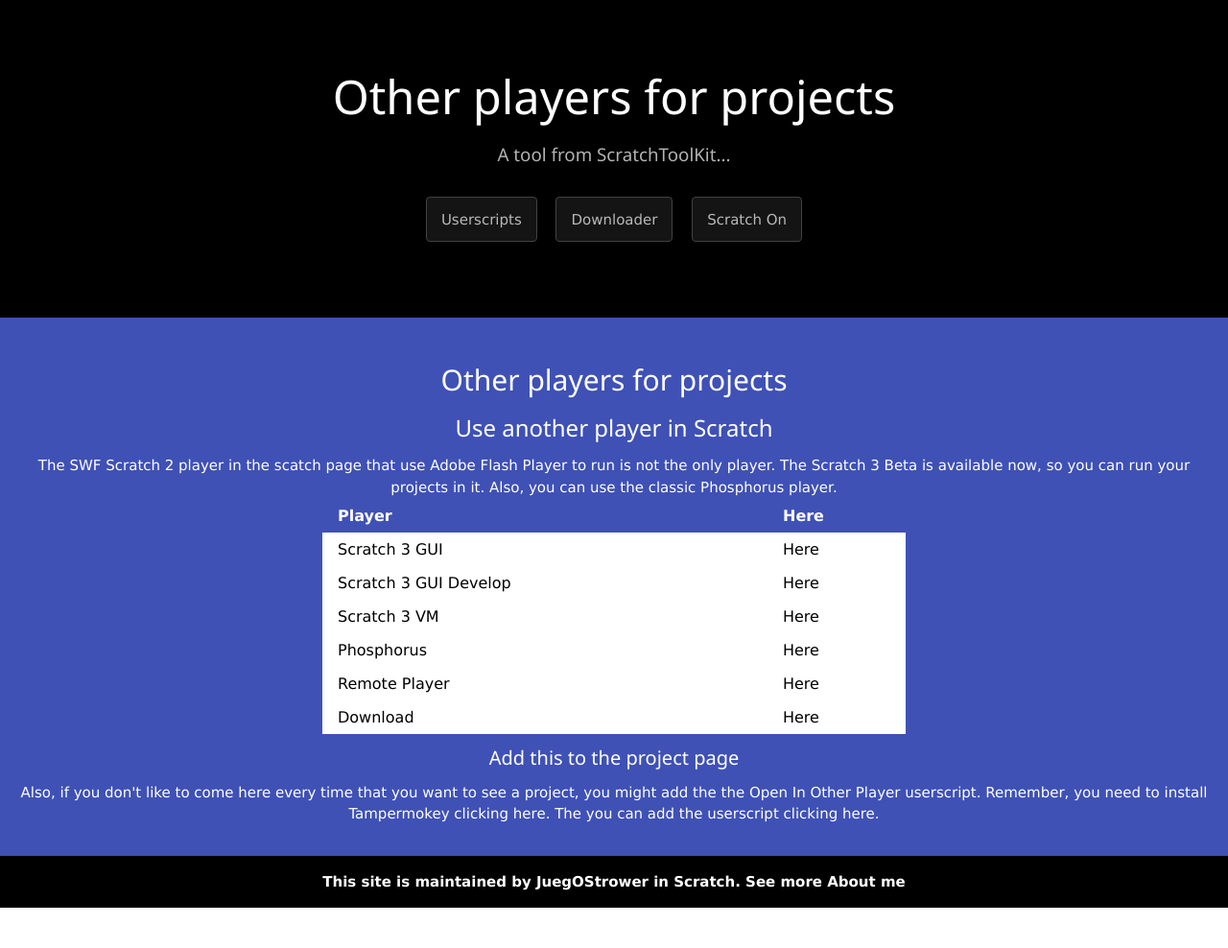
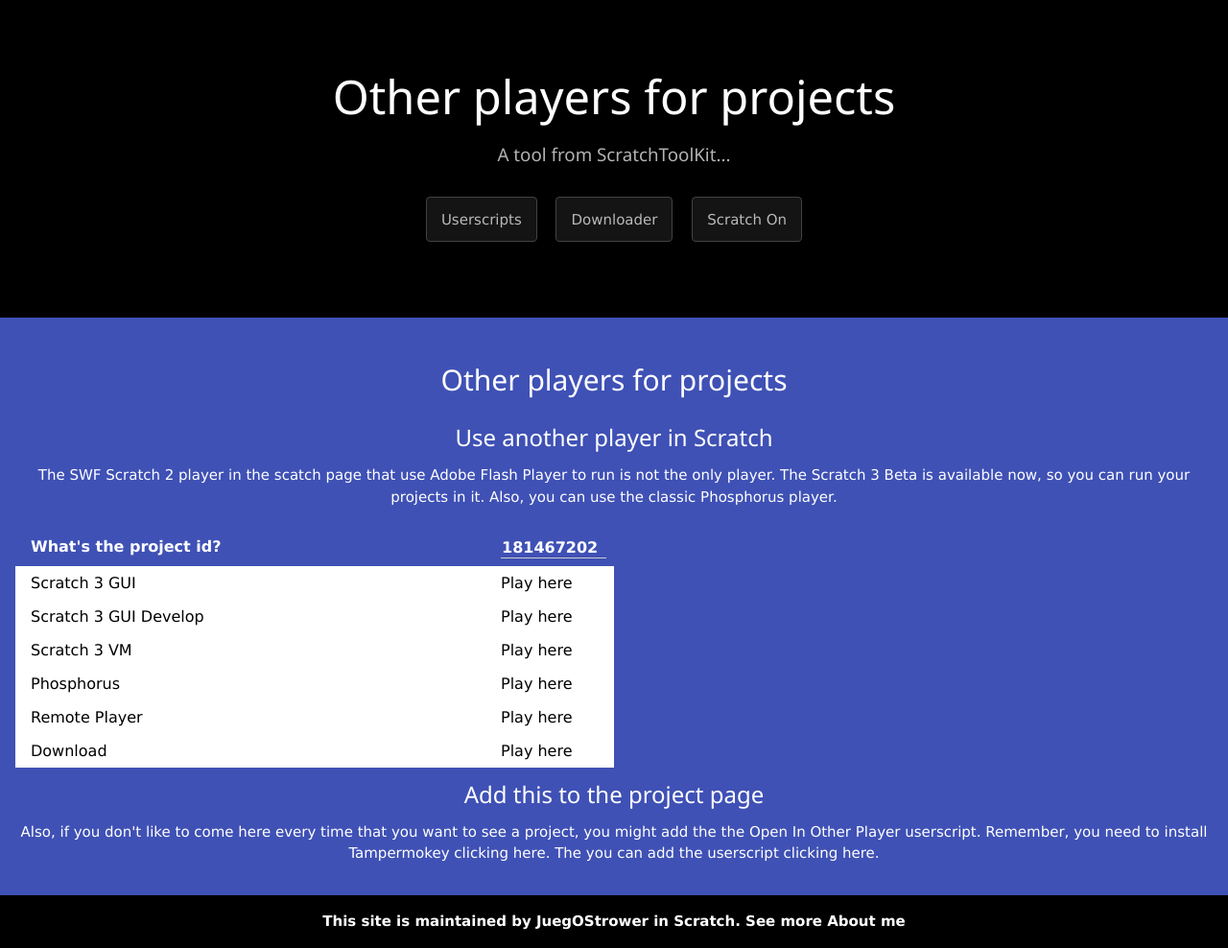
Before and after one commit to JuegOStrower/juegostrower.github.io, a Jekyll site: the page players/index.html, which Jekyll copies as it is, in a window 1280 px wide. Shown: the whole page at 96% size. Built offline with Jekyll 4.4.1, drawn with Linux system fonts in a browser that asks for light colours; before the commit the page ends 946 px from its top, so only the background shows below that.

Commit message:
Update index.html

```diff
--- a/players/index.html
+++ b/players/index.html
@@ -31,44 +31,39 @@
     <div style="min-height: calc(100vh - 331px - 54px);" class="w3-indigo w3-center">
       <div class="w3-padding-32">
         <h2>Other players for projects</h2>
-        <h3>Use another player in Scratch</h3>
-        <div class="w3-container w3-responsive w3-align-right">
-          The SWF Scratch 2 player in the scatch page that use Adobe Flash Player to run is not the only player. The Scratch 3 Beta is available now, so you can run your projects in it. Also, you can use the classic Phosphorus player.
-          <div class="w3-container w3-responsive">
-            <table class="w3-table" style="margin:0px auto; width:50%">
+<div class="w3-container w3-responsive"><h3>Use another player in Scratch</h3>The SWF Scratch 2 player in the scatch page that use Adobe Flash Player to run is not the only player. The Scratch 3 Beta is available now, so you can run your projects in it. Also, you can use the classic Phosphorus player.<br><br><table class="w3-table" style="/*margin:0px auto;*/ width:50%">
               <tbody>
                 <tr class="w3-text-white">
-                  <th>Player</th>
-                  <th>Here</th>
+                  <th>What's the project id?</th>
+                  <th style="width:110px"><input value="181467202" type="text" class="w3-input w3-indigo" style="display: inline-block; padding: 1px; color: black; width: 110px;" id="downproj"></th>
                 </tr>
                 <tr class="w3-white">
                   <td>Scratch 3 GUI</td>
-                  <td>Here</td>
+                  <td>Play here</td>
                 </tr>
                 <tr class="w3-white">
                   <td>Scratch 3 GUI Develop</td>
-                  <td>Here</td>
+                  <td>Play here</td>
                 </tr>
                 <tr class="w3-white">
                   <td>Scratch 3 VM</td>
-                  <td>Here</td>
+                  <td>Play here</td>
                 </tr>
                 <tr class="w3-white">
                   <td>Phosphorus</td>
-                  <td>Here</td>
+                  <td>Play here</td>
                 </tr>
                 <tr class="w3-white">
                   <td>Remote Player</td>
-                  <td>Here</td>
+                  <td>Play here</td>
                 </tr>
                 <tr class="w3-white">
                   <td>Download</td>
-                  <td>Here</td>
+                  <td>Play here</td>
                 </tr>
               </tbody>
             </table>
-          </div>
-          <h4>Add this to the project page</h4>
+          <h3>Add this to the project page</h3>
           Also, if you don't like to come here every time that you want to see a project, you might add the the Open In Other Player userscript. Remember, you need to install Tampermokey clicking <a href="/tampermokey">here</a>. The you can add the userscript clicking <a href="add.user.js">here</a>.
         </div>
       </div>
```
